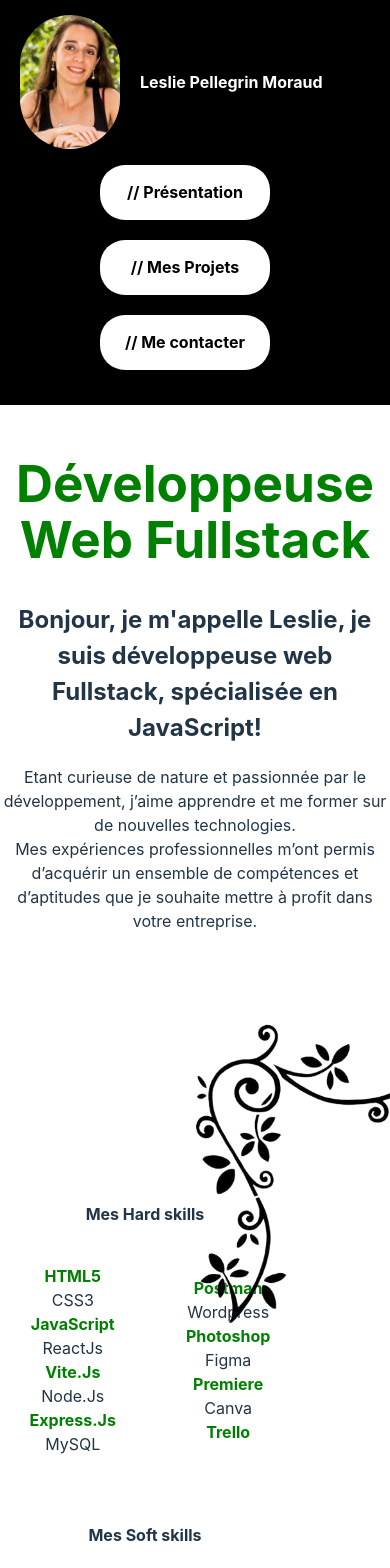
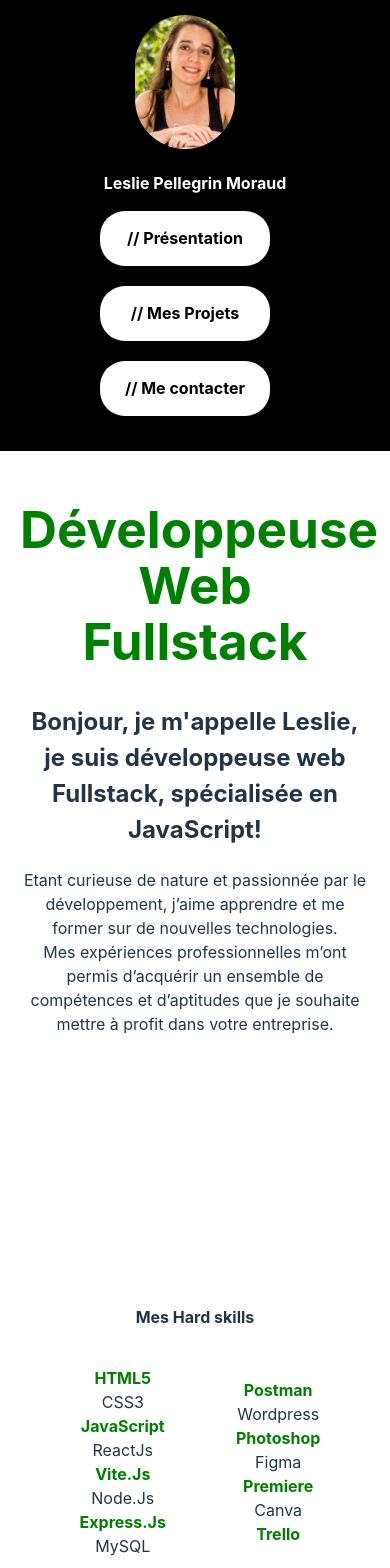
Before and after one commit to Leslie2186/Portfolio, a React (Vite) app: page / in a window 390 px wide. Shown: the top 1568 px of the page. Built offline with nearby package versions, Linux system fonts and the light colour scheme.

Commit message:
Responsive de la page présentation

```diff
--- a/src/components/presentation/Presentation.css
+++ b/src/components/presentation/Presentation.css
@@ -1,3 +1,8 @@
+.containPresentation{
+    margin-left: 20px;
+    margin-right: 20px;
+}
+
 .containPresentation h1{
     margin-top: 50px;
     color: green;
@@ -8,6 +13,7 @@
     margin-left: 215px;
     margin-top: 70px;
     margin-bottom: -200px;
+    visibility: hidden;
 }
 
 .containCadreHaut img{
@@ -55,9 +61,26 @@
     margin-right: 305px;
     margin-top: -165px;
     margin-bottom: 50px;
+    visibility: hidden;
 }
 
 .containCadreBas img{
     width: 300px;
     transform : rotate(90deg);
 }
+
+@media screen and (max-width: 824px){
+    .hardSkills, .softSkills {
+        margin-right: 0;
+    }
+
+    .containImgTitle{
+        display: block;
+    }
+}
+
+@media screen and (min-width: 1300px){
+    .containCadreBas, .containCadreHaut{
+        visibility: visible;
+    }
+}
```
